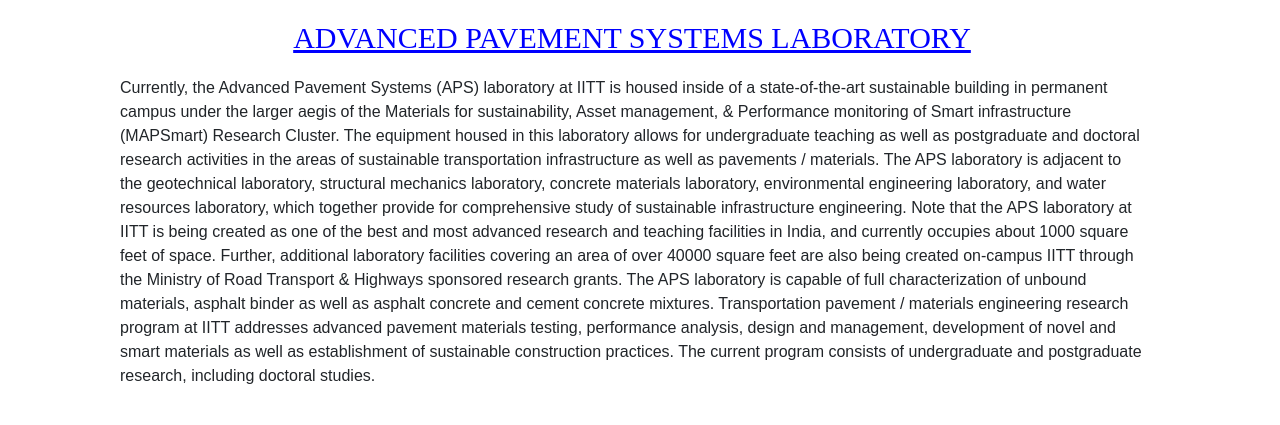
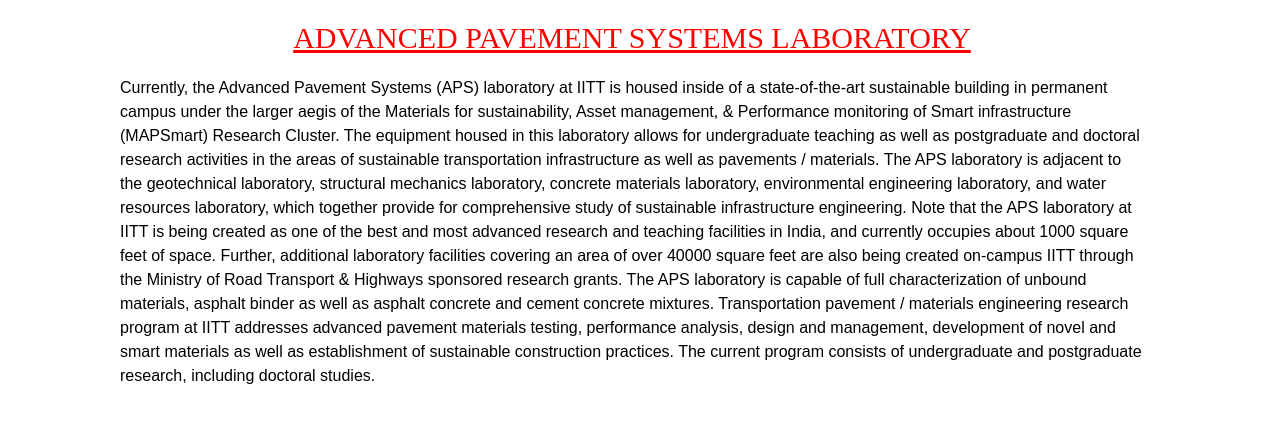
Before and after one commit to tanvi2oo4/CIVIL_WEBSITE, a plain HTML site: page lab.html in a window 1280 px wide. Shown: the part 800-1225 px from the top of the page. Drawn offline with nearby package versions, Linux system fonts and the light colour scheme.

Commit message:
APS change

```diff
--- a/APS.css
+++ b/APS.css
@@ -1,6 +1,9 @@
 *{
     margin:0;
     padding:0;
+    /*background-image: url(/CIVIL_WEBSITE/IMAGES/back_white.jpg);*/
+    background-position: 100vh;
+    background-size: cover;
 }
 #content{
     width:80vw;
@@ -8,14 +11,18 @@
     text-align: left;
     margin-left: 120px;
     font-family: Arial, Helvetica, sans-serif;
+
+    color:black;
 }
+
 h3{
-    color:blue;
+    color:red;
     text-align: center;
     font-size: 30px;
     text-decoration-line: underline;
     margin-bottom: 20px;
     font-family: 'Times New Roman', Times, serif;
+
 }
 img{
     height: 100vh;
```
